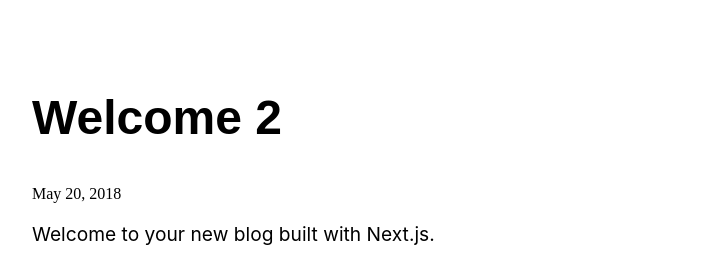
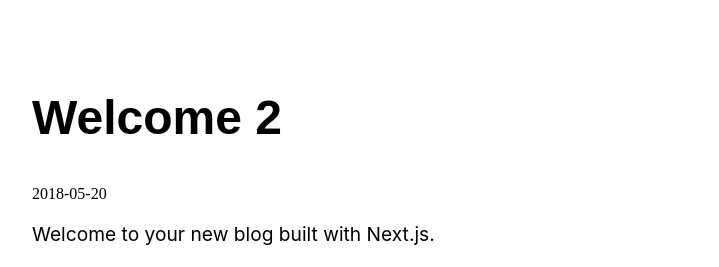
Before and after one commit to caleblawrence/personal-website, a Next.js app: page /posts/welcome2 in a window 1280 px wide. Shown: the top 267 px of the page, without its empty margins (272-991 px from the left). Built offline with nearby package versions, Linux system fonts and the light colour scheme.

Commit message:
added analyze command

```diff
--- a/components/LastBlogPosts.tsx
+++ b/components/LastBlogPosts.tsx
@@ -1,9 +1,6 @@
 import * as React from 'react'
 import { BlogPost } from '../interfaces/BlogPost'
 import Link from 'next/link'
-import { parse, format } from 'date-fns'
-
-
 
 type Props = {
   posts: BlogPost[]
@@ -21,7 +18,7 @@ const LastBlogPosts: React.FunctionComponent<Props> = ({ posts }) =>
                     </Link>
                     <div>
                     <time className="dt-published">
-                        {format(parse(item.publishedAt), 'MMMM DD, YYYY')}
+                        {item.publishedAt}
                     </time>
                     </div>
                     <p className="summary">{item.summary}</p>
--- a/components/layouts/blog-post.tsx
+++ b/components/layouts/blog-post.tsx
@@ -1,5 +1,4 @@
 import SyntaxHighlightStyles from '../syntax-highlight'
-import { parse, format } from 'date-fns'
 import { BlogPost } from '../../interfaces/BlogPost'
 
 
@@ -18,7 +17,7 @@ const Post: React.FunctionComponent<Props> = ({ meta, children }) => {
 
           <div>
             <time className="dt-published">
-                {format(parse(meta.publishedAt), 'MMMM DD, YYYY')}
+                {meta.publishedAt}
             </time>
           </div>
         </header>
--- a/next.config.js
+++ b/next.config.js
@@ -6,6 +6,10 @@ const mdxPlugin = require('@zeit/next-mdx')({
   options: {
     hastPlugins: [require('mdx-prism')],
   },
+})
+
+const bundleAnalyzer = require('@next/bundle-analyzer')({
+  enabled: process.env.ANALYZE === 'true',
 })
 
 module.exports = withPlugins([
@@ -22,6 +26,7 @@ module.exports = withPlugins([
   }],
   // mdx plugin
   [mdxPlugin],
+  [bundleAnalyzer],
 ],
   {
     // next config
--- a/package.json
+++ b/package.json
@@ -5,13 +5,14 @@
     "dev": "next",
     "build": "next build",
     "start": "next start",
-    "type-check": "tsc"
+    "type-check": "tsc",
+    "analyze": "ANALYZE=true next build"
   },
   "dependencies": {
     "@mdx-js/loader": "^1.5.1",
+    "@next/bundle-analyzer": "^9.1.6",
     "@next/mdx": "^9.1.4",
     "@zeit/next-mdx": "^1.2.0",
-    "date-fns": "^1.30.1",
     "imagemin-optipng": "^7.1.0",
     "isomorphic-unfetch": "3.0.0",
     "lqip-loader": "^2.2.0",
```
Also changed, not shown: 1 other file (tests, documents, lock files or other folders).
